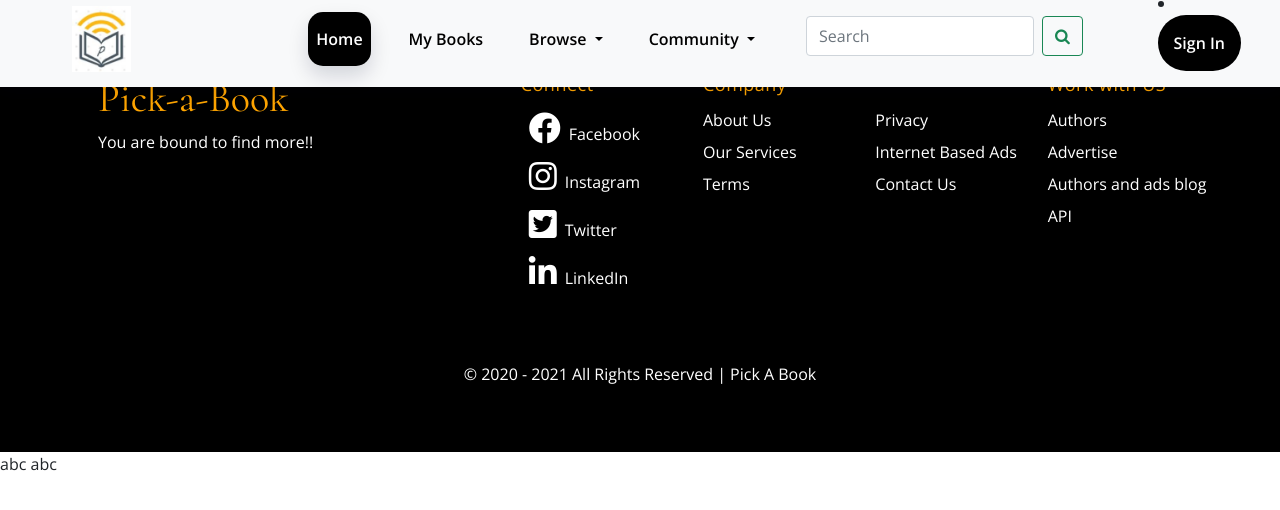
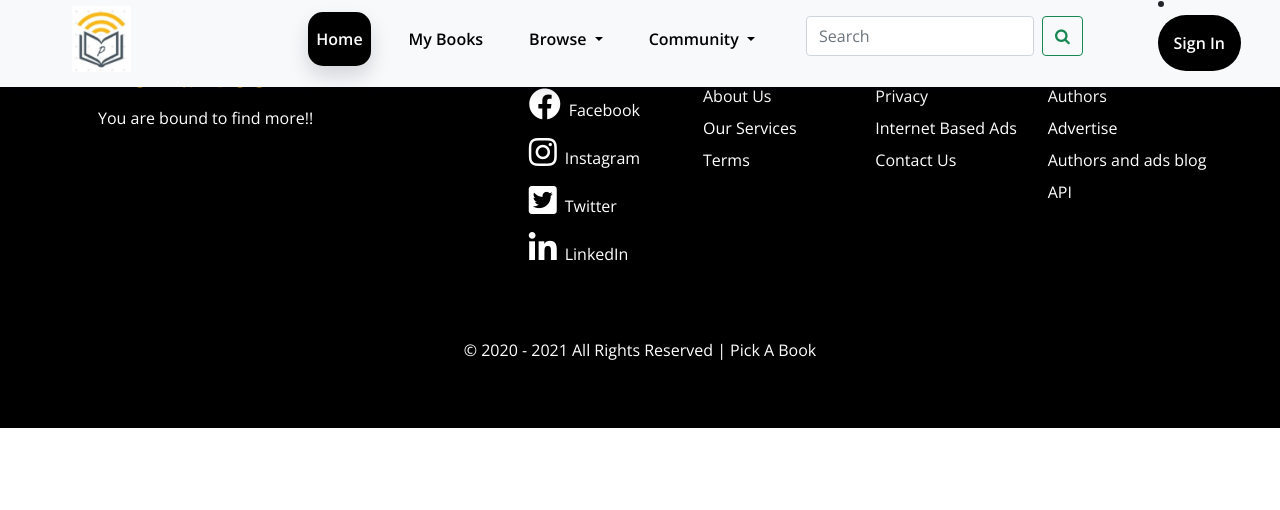
Before and after one commit to Srishti0590/pickabook-final, a Django app: page /pickabook/book in a window 1280 px wide. Shown: the top 510 px of the page. Run offline with Django 4.2, Linux system fonts and the light colour scheme; data that the repository does not hold is empty; some libraries are stand-ins or nearby versions; some web fonts are replaced.

Commit message:
templates updated

```diff
--- a/templates/footer-admin.html
+++ b/templates/footer-admin.html
@@ -56,4 +56,3 @@
 <!--      </div>-->
 <!--  </footer>-->
 <!--  </section>-->
-abc
--- a/templates/footer.html
+++ b/templates/footer.html
@@ -61,4 +61,3 @@
   </section>
 </body>
 </html>
-abc
--- a/templates/header-admin.html
+++ b/templates/header-admin.html
@@ -158,4 +158,3 @@
 
 
 <!--  </section>-->
-abc
--- a/templates/header.html
+++ b/templates/header.html
@@ -106,4 +106,3 @@
         </div>
     </section>
 </nav>
-abc
--- a/templates/layout-admin.html
+++ b/templates/layout-admin.html
@@ -41,4 +41,3 @@
 </script>
 </body>
 </html>
-abc
--- a/templates/layout.html
+++ b/templates/layout.html
@@ -72,4 +72,3 @@
 
 </body>
 </html>
-abc
--- a/templates/messages.html
+++ b/templates/messages.html
@@ -13,4 +13,3 @@
 {% endif %}
 
 {% endfor %}
-abc
```
